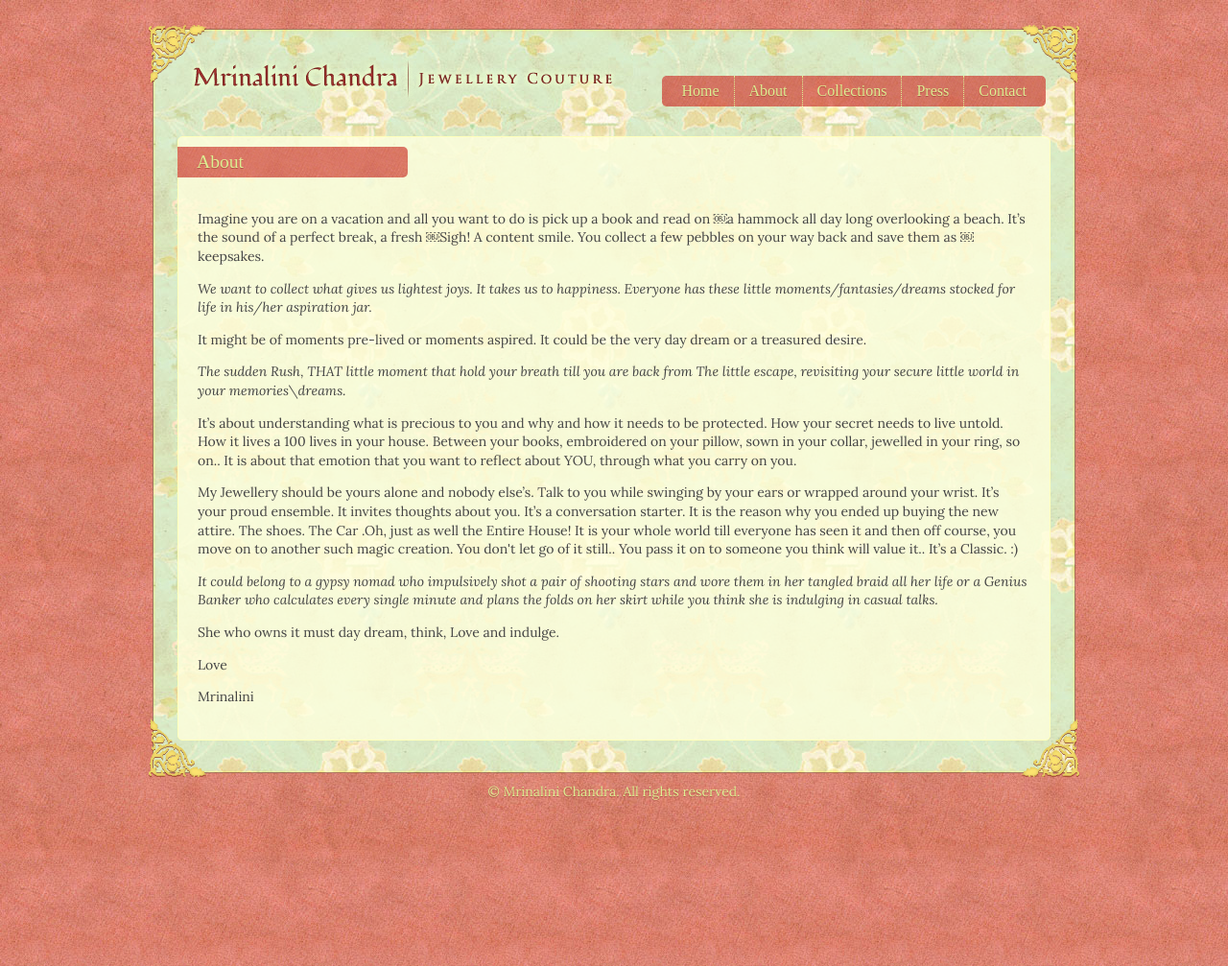
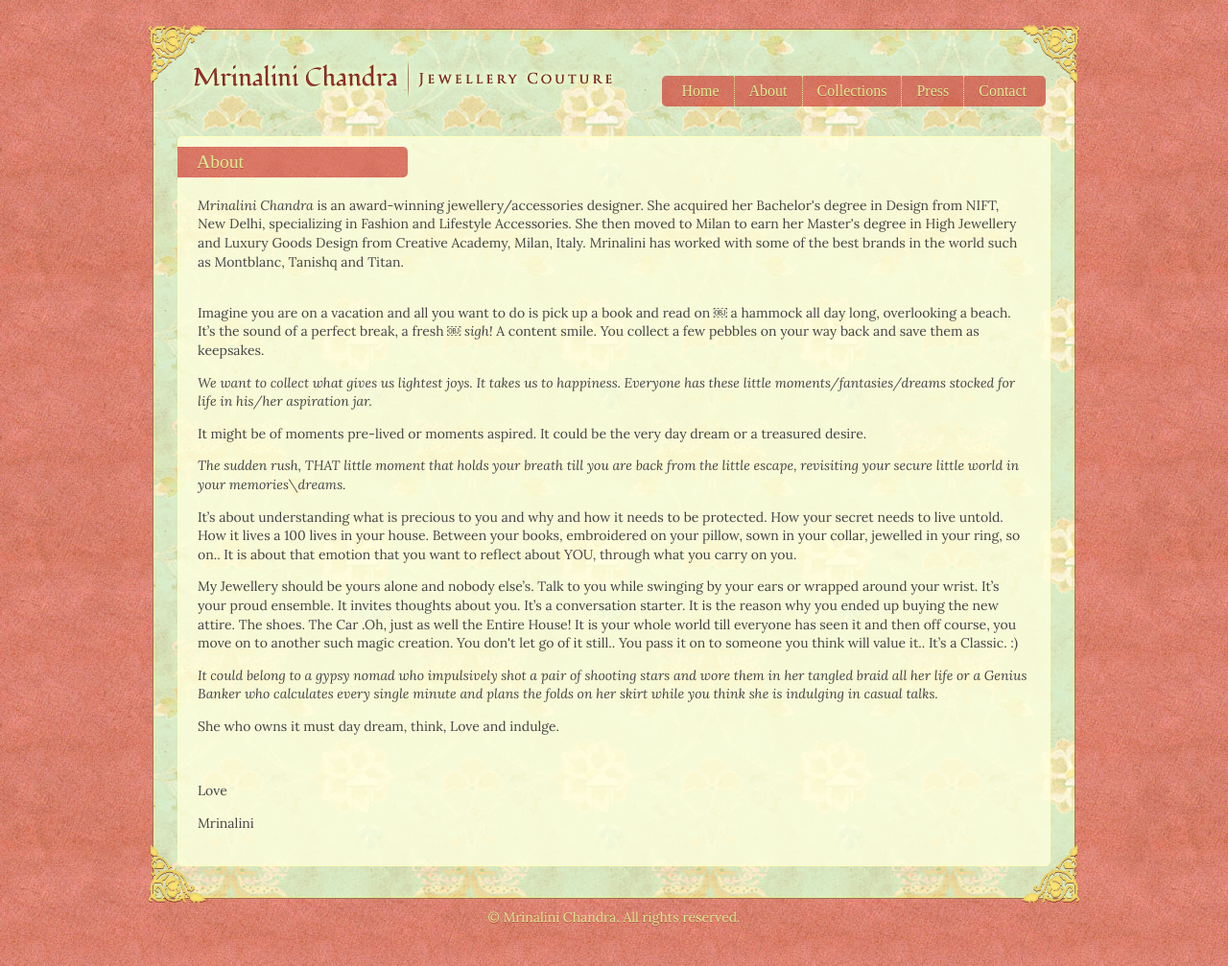
Before and after one commit to mrinalini/mrinalini.github.com, a Jekyll site: the page built from about.html, in a window 1280 px wide. Shown: the whole page at 96% size. Built offline with Jekyll 4.4.1, drawn with Linux system fonts in a browser that asks for light colours; some web fonts are replaced.

Commit message:
Added content for About section.

```diff
--- a/about.html
+++ b/about.html
@@ -3,23 +3,59 @@
 top_title: About
 title: About
 ---
+<div class="left-content">
+  <div id="about">
+    <em>Mrinalini Chandra</em> is an award-winning jewellery/accessories designer. She acquired
+    her Bachelor's degree in Design from NIFT, New Delhi, specializing in Fashion and
+    Lifestyle Accessories. She then moved to Milan to earn her Master's degree in High
+    Jewellery and Luxury Goods Design from Creative Academy, Milan, Italy.  Mrinalini
+    has worked with some of the best brands in the world such as Montblanc, Tanishq and Titan.
+  </div>
+  <br />
   <div id="message">
-  <p>Imagine you are on a vacation and all you want to do is pick up a book and read on
-  ￼a hammock all day long overlooking a beach. It’s the sound of a perfect break, a fresh
-  ￼Sigh! A content smile. You collect a few pebbles on your way back and save them as
-  ￼keepsakes.
+    <p>
+      Imagine you are on a vacation and all you want to do is pick up a book and read on
+    ￼ a hammock all day long, overlooking a beach. It’s the sound of a perfect break, a fresh
+    ￼ <em>sigh!</em> A content smile. You collect a few pebbles on your way back and save them
+      as keepsakes.
     </p>
     <p><em>
-    We want to collect what gives us lightest joys. It takes us to happiness. Everyone has these
-    little moments/fantasies/dreams stocked for life in his/her aspiration jar.
+      We want to collect what gives us lightest joys. It takes us to happiness. Everyone
+      has these little moments/fantasies/dreams stocked for life in his/her aspiration jar.
     </em></p>
-  <p>It might be of moments pre-lived or moments aspired. It could be the very day dream or a treasured desire.</p>
-  <p><em>The sudden Rush, THAT little moment that hold your breath till you are back from The little escape, revisiting your secure little world in your memories\dreams.</em></p>
-  <p>It’s about understanding what is precious to you and why and how it needs to be protected. How your secret needs to live untold. How it lives a 100 lives in your house. Between your books, embroidered on your pillow, sown in your collar, jewelled in your ring, so on.. It is about that emotion that you want to reflect about YOU, through what you carry on you.</p>
-  <p>My Jewellery should be yours alone and nobody else’s. Talk to you while swinging by your ears or wrapped around your wrist. It’s your proud ensemble. It invites thoughts about you. It’s a conversation starter. It is the reason why you ended up buying the new attire. The shoes. The Car .Oh, just as well the Entire House! It is your whole world till everyone has seen it and then off course, you move on to another such magic creation. You don't let go of it still.. You pass it on to someone you think will value it.. It’s a Classic. :)</p>
-  <p><em>It could belong to a gypsy nomad who impulsively shot a pair of shooting stars and wore them in her tangled braid all her life or a Genius Banker who calculates every single minute and plans the folds on her skirt while you think she is indulging in casual talks.</em></p>
+    <p>
+      It might be of moments pre-lived or moments aspired. It could be the very day dream
+      or a treasured desire.
+    </p>
+    <p><em>
+      The sudden rush, THAT little moment that holds your breath till you are back from the
+      little escape, revisiting your secure little world in your memories\dreams.
+    </em></p>
+    <p>
+      It’s about understanding what is precious to you and why and how it needs to be protected.
+      How your secret needs to live untold. How it lives a 100 lives in your house. Between your
+      books, embroidered on your pillow, sown in your collar, jewelled in your ring, so on.. It
+      is about that emotion that you want to reflect about YOU, through what you carry on you.
+    </p>
+    <p>
+      My Jewellery should be yours alone and nobody else’s. Talk to you while swinging by your
+      ears or wrapped around your wrist. It’s your proud ensemble. It invites thoughts about you.
+      It’s a conversation starter. It is the reason why you ended up buying the new attire. The shoes.
+      The Car .Oh, just as well the Entire House! It is your whole world till everyone has seen it
+      and then off course, you move on to another such magic creation. You don't let go of it still..
+      You pass it on to someone you think will value it.. It’s a Classic. :)
+    </p>
+    <p><em>
+      It could belong to a gypsy nomad who impulsively shot a pair of shooting stars and wore
+      them in her tangled braid all her life or a Genius Banker who calculates every single minute
+      and plans the folds on her skirt while you think she is indulging in casual talks.
+    </em></p>
     <p>She who owns it must day dream, think, Love and indulge.</p>
-  <p></p>
+    <br />
     <p>Love</p>
     <p>Mrinalini</p>
   </div>
+</div>
+<div class="right-content">
+</div>
+<div class="clearfix"></div>
```
Lines whose indentation alone changed are shown as unchanged.
